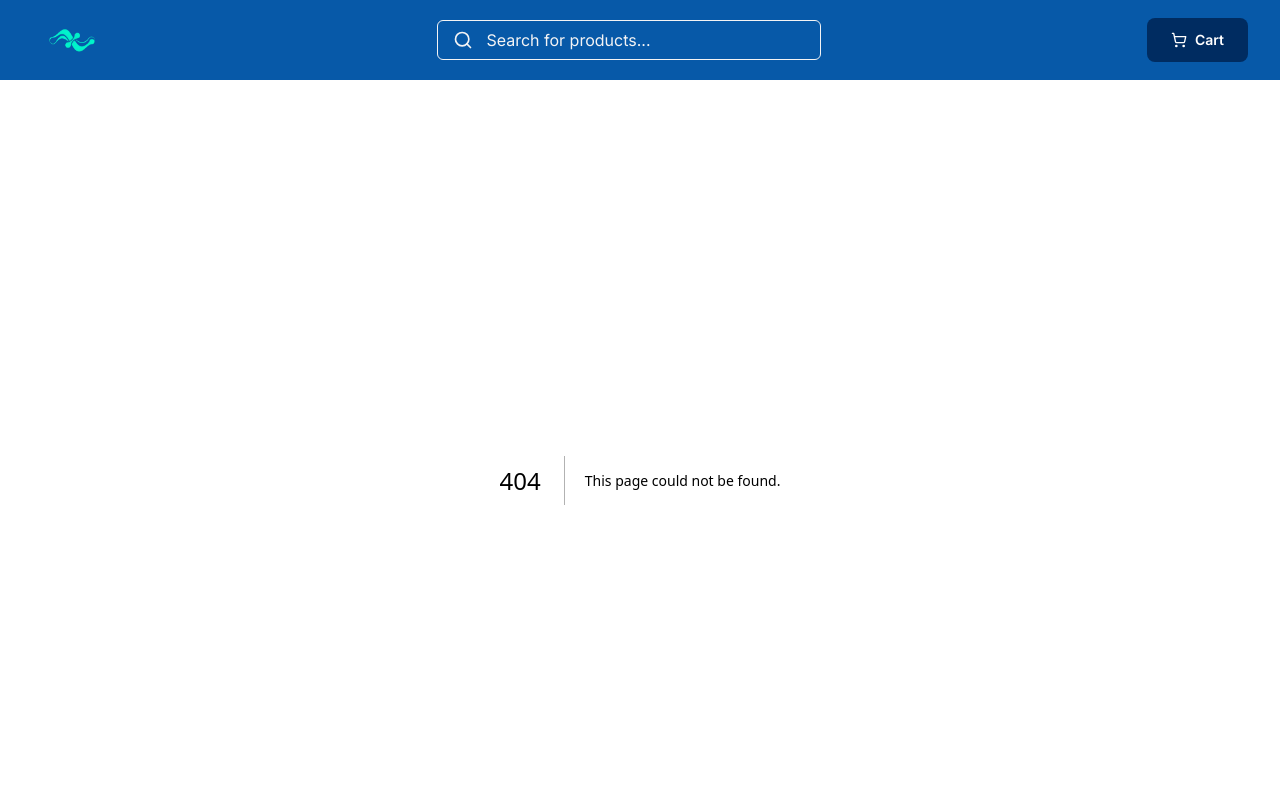
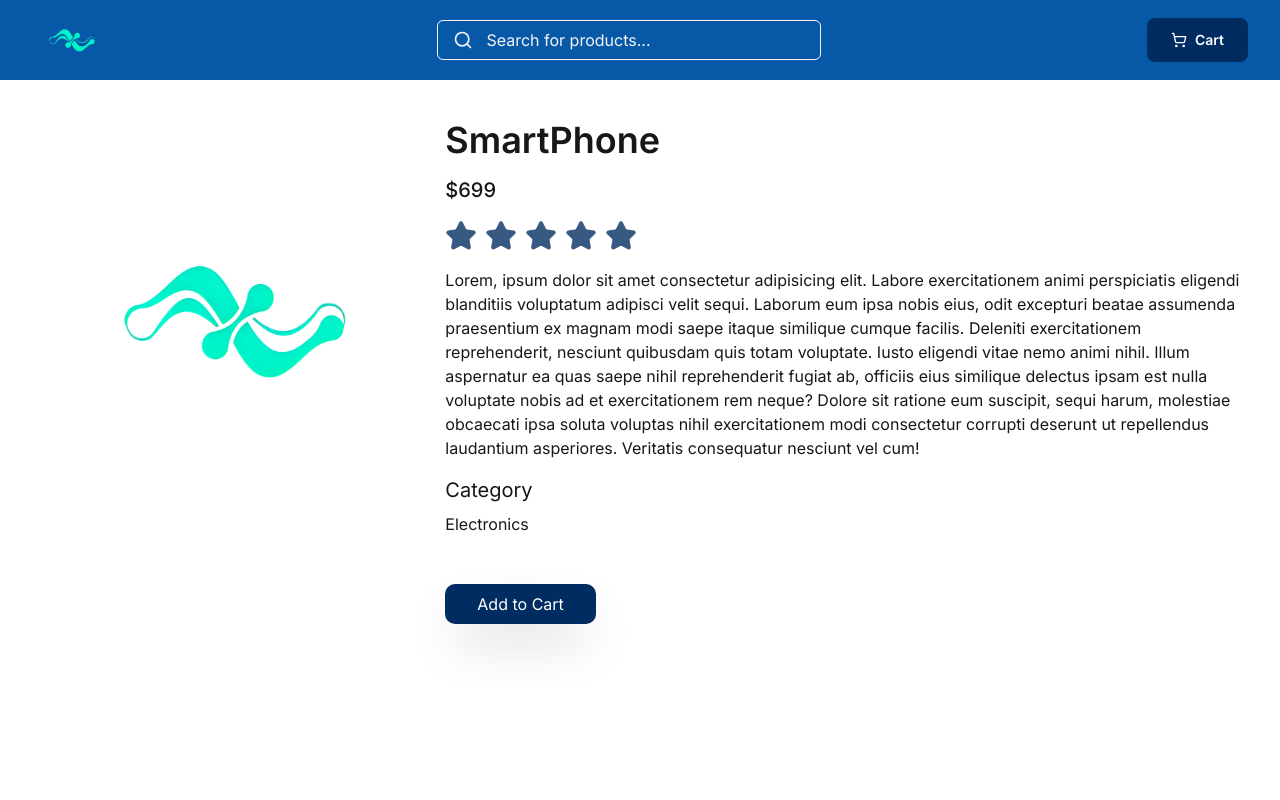
Before and after one commit to akashbhardwaj23/whatbytes-assignment, a Next.js app: page /product/1 in a window 1280 px wide. Before the commit this address had no page. Shown: the top 800 px of the page. Built offline with nearby package versions, Linux system fonts and the light colour scheme.

Commit message:
product page

```diff
--- a/src/app/globals.css
+++ b/src/app/globals.css
@@ -7,6 +7,7 @@
   --primary-text : #f4f4f5;
   --secondary-background : #002C61;
   --secondary-text : #ffffff;
+  --star-color : #385982;
 }
 
 
@@ -17,6 +18,7 @@
   --color-primary-text: var(--primary-text);
   --color-secondary-background: var(--secondary-background);
   --color-secondary-text: var(--secondary-text);
+  --color-star : var(--star-color);
   --font-sans: var(--font-geist-sans);
   --font-mono: var(--font-geist-mono);
 }
--- /dev/null
+++ b/src/app/product/[id]/page.tsx
@@ -0,0 +1,49 @@
+"use client"
+import { StarFeedbackSystem } from "@/components/starfeedback";
+import { Star } from "lucide-react";
+import Image from "next/image";
+import { useParams } from "next/navigation";
+
+
+export default function ProductDetails(){
+    const params = useParams()
+    const id = params.id
+
+    return (
+        <div className="min-h-screen p-10">
+            <div className="grid grid-cols-3 gap-4">
+                <div>
+                    <Image src={"/logo.png"} alt="logo" width={600} height={600} className="w-100 h-100 obje-cover" />
+                </div>
+                <div className="flex flex-col gap-4 col-span-2">
+                    <h1 className="text-4xl font-semibold">SmartPhone</h1>
+                    <p className="text-xl font-medium">$699</p>
+                    <div className="flex items-center gap-2">
+                    {[1,2,3,4,5].map((item) => {
+                        const isActive = true;
+                        return (<Star
+                            size={32}
+                            className={`transition-colors ${
+                              isActive ? "fill-[#385982] text-[#385982]" : "fill-none text-gray-300 hover:text-yellow-400"
+                            }`} />)
+                    })}
+                    </div>
+
+                    <p>Lorem, ipsum dolor sit amet consectetur adipisicing elit. Labore exercitationem animi perspiciatis eligendi blanditiis voluptatum adipisci velit sequi. Laborum eum ipsa nobis eius, odit excepturi beatae assumenda praesentium ex magnam modi saepe itaque similique cumque facilis. Deleniti exercitationem reprehenderit, nesciunt quibusdam quis totam voluptate. Iusto eligendi vitae nemo animi nihil. Illum aspernatur ea quas saepe nihil reprehenderit fugiat ab, officiis eius similique delectus ipsam est nulla voluptate nobis ad et exercitationem rem neque? Dolore sit ratione eum suscipit, sequi harum, molestiae obcaecati ipsa soluta voluptas nihil exercitationem modi consectetur corrupti deserunt ut repellendus laudantium asperiores. Veritatis consequatur nesciunt vel cum!</p>
+
+
+                    <div className="flex flex-col gap-2 mb-8">
+                        <h2 className="text-xl">Category</h2>
+                        <p>Electronics</p>
+                    </div>
+
+                    <div>
+                        <button className="px-8 py-2 bg-secondary-background shadow-2xl rounded-[10px] text-background cursor-pointer hover:bg-secondary-background/90">
+                            Add to Cart
+                        </button>
+                    </div>
+                </div>
+            </div>
+        </div>
+    )
+}
--- a/src/components/footer.tsx
+++ b/src/components/footer.tsx
@@ -10,7 +10,7 @@ export function Footer(){
                     <h2 className="text-xl">Filters</h2>
                    <div className="h-30 flex flex-col justify-between font-light">
                    <p>All</p>
-                   <p>2024 American</p>
+                   <p>{new Date().getFullYear()} Indian</p>
                    </div>
                 </div>
                 <div className="flex flex-col gap-4 mx-auto">
--- /dev/null
+++ b/src/components/starfeedback.tsx
@@ -0,0 +1,78 @@
+import { Star } from "lucide-react"
+import { useState } from "react"
+
+
+
+export function StarFeedbackSystem(){
+    const [rating, setRating] = useState(0)
+  const [hoverRating, setHoverRating] = useState(0)
+
+  const handleStarClick = (starIndex: number) => {
+    setRating(starIndex)
+  }
+
+  const handleStarHover = (starIndex: number) => {
+    setHoverRating(starIndex)
+  }
+
+  const handleMouseLeave = () => {
+    setHoverRating(0)
+  }
+
+  return (
+    <div className="w-full max-w-md space-y-4">
+      <h3 className="text-lg font-semibold text-gray-900">Rate your experience</h3>
+
+      <div className="flex items-center space-x-1" onMouseLeave={handleMouseLeave}>
+        {[1, 2, 3, 4, 5].map((star) => {
+          const isActive = star <= (hoverRating || rating)
+
+          return (
+            <button
+              key={star}
+              onClick={() => handleStarClick(star)}
+              onMouseEnter={() => handleStarHover(star)}
+              className="p-1 transition-transform hover:scale-110 focus:outline-none focus:ring-2 focus:ring-yellow-400 focus:ring-offset-2 rounded"
+              aria-label={`Rate ${star} star${star !== 1 ? "s" : ""}`}
+            >
+              <Star
+                size={32}
+                className={`transition-colors ${
+                  isActive ? "fill-yellow-400 text-yellow-400" : "fill-none text-gray-300 hover:text-yellow-400"
+                }`}
+              />
+            </button>
+          )
+        })}
+      </div>
+
+      {rating > 0 && (
+        <div className="flex items-center space-x-2">
+          <span className="text-sm text-gray-600">Your rating:</span>
+          <div className="flex items-center space-x-1">
+            <span className="font-semibold text-gray-900">{rating}</span>
+            <Star size={16} className="fill-yellow-400 text-yellow-400" />
+            <span className="text-sm text-gray-500">out of 5</span>
+          </div>
+        </div>
+      )}
+
+      {rating > 0 && (
+        <div className="space-y-2">
+          <label htmlFor="feedback" className="block text-sm font-medium text-gray-700">
+            Tell us more about your experience (optional)
+          </label>
+          <textarea
+            id="feedback"
+            rows={3}
+            placeholder="Share your thoughts..."
+            className="w-full px-3 py-2 border border-gray-300 rounded-md text-sm focus:outline-none focus:ring-2 focus:ring-blue-500 focus:border-blue-500 resize-none"
+          />
+          <button className="px-4 py-2 bg-blue-600 text-white rounded-md text-sm font-medium hover:bg-blue-700 focus:outline-none focus:ring-2 focus:ring-blue-500 focus:ring-offset-2 transition-colors">
+            Submit Feedback
+          </button>
+        </div>
+      )}
+    </div>
+  )
+}
```
